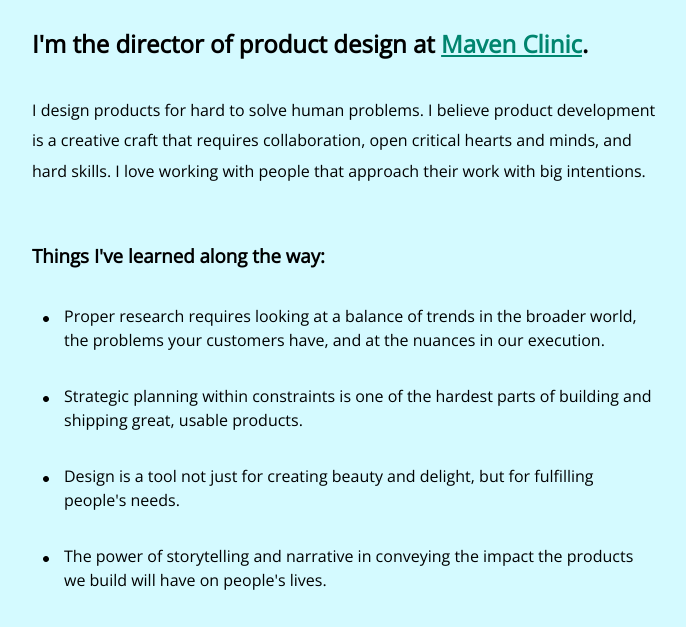
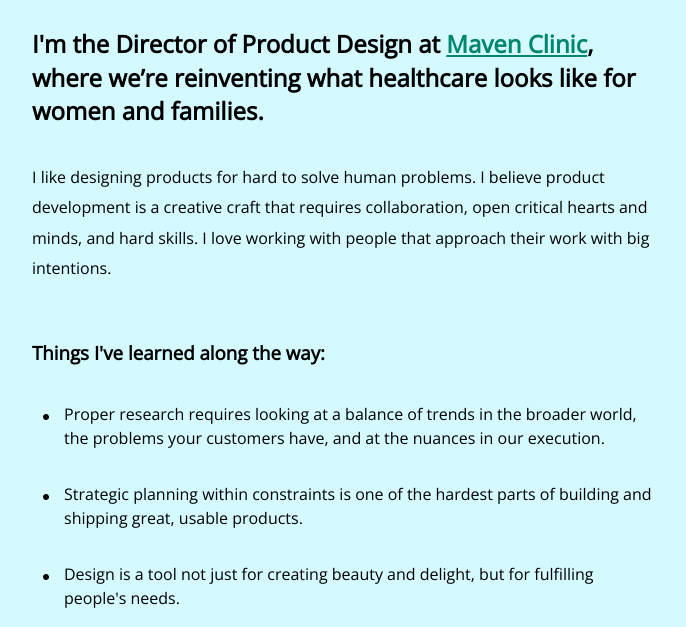
Before and after one commit to blairellis/personal-site, a plain HTML site: page index.html in a window 1280 px wide. Shown: the part 170-797 px from the top of the page, without its empty margins (104-790 px from the left). Drawn offline with nearby package versions, Linux system fonts and the light colour scheme.

Commit message:
Update index.html

```diff
--- a/index.html
+++ b/index.html
@@ -11,9 +11,9 @@
 
         <h1><img src="assets/img/wave.png" alt="Hi. I'm" width="60" style="padding-right: 20px; margin-bottom: -10px;"/>Blair Ellis</h1>
 
-        <h2>I'm the director of product design at <a href="https://mavenclinic.com" target="_blank">Maven Clinic</a>.</h2>
+        <h2>I'm the Director of Product Design at <a href="https://mavenclinic.com" target="_blank">Maven Clinic</a>, where we’re reinventing what healthcare looks like for women and families.</h2>
 
-        <p>I design products for hard to solve human problems. I believe product development is a creative craft that requires collaboration, open critical hearts and minds, and hard skills. I love working with people that approach their work with big intentions.</p>
+        <p>I like designing products for hard to solve human problems. I believe product development is a creative craft that requires collaboration, open critical hearts and minds, and hard skills. I love working with people that approach their work with big intentions.</p>
 
 
         <h3>Things I've learned along the way:</h3>
```
